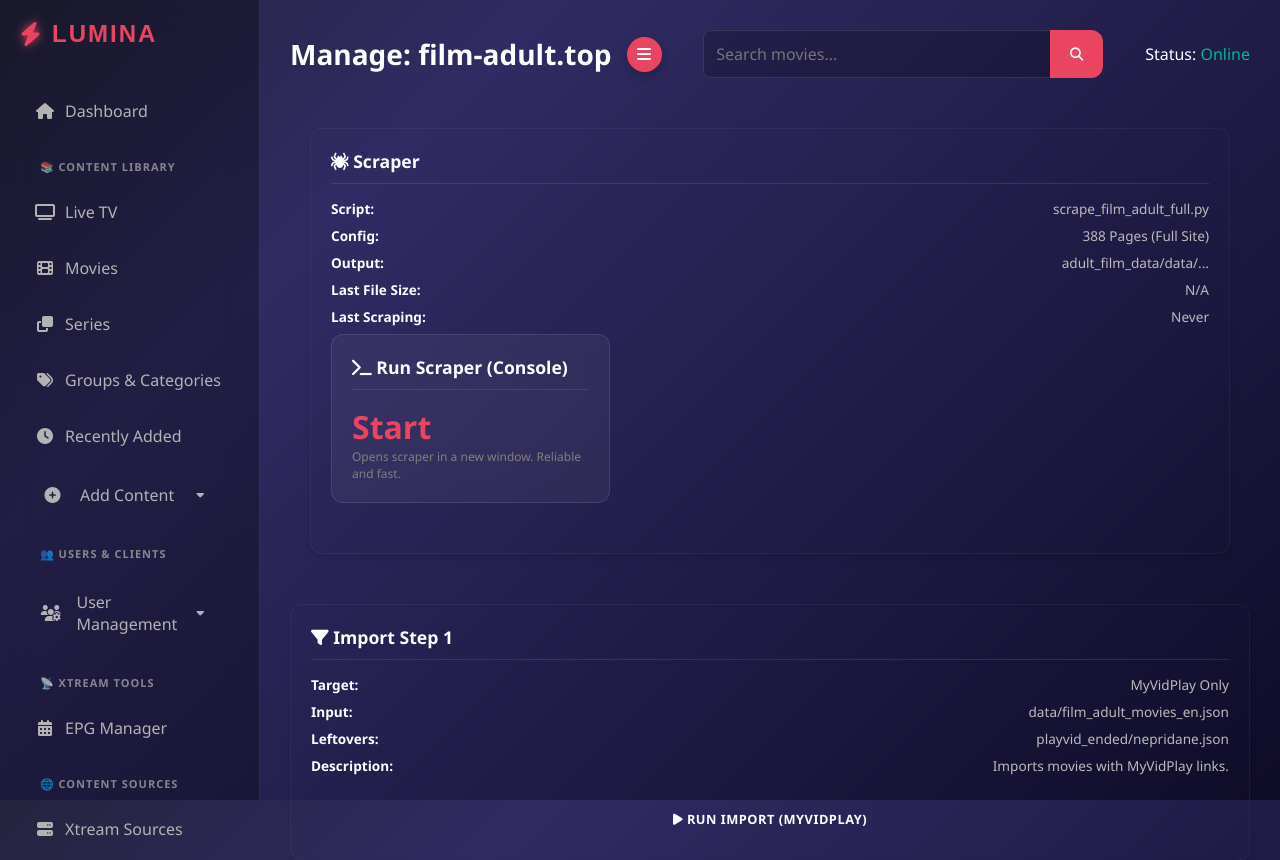
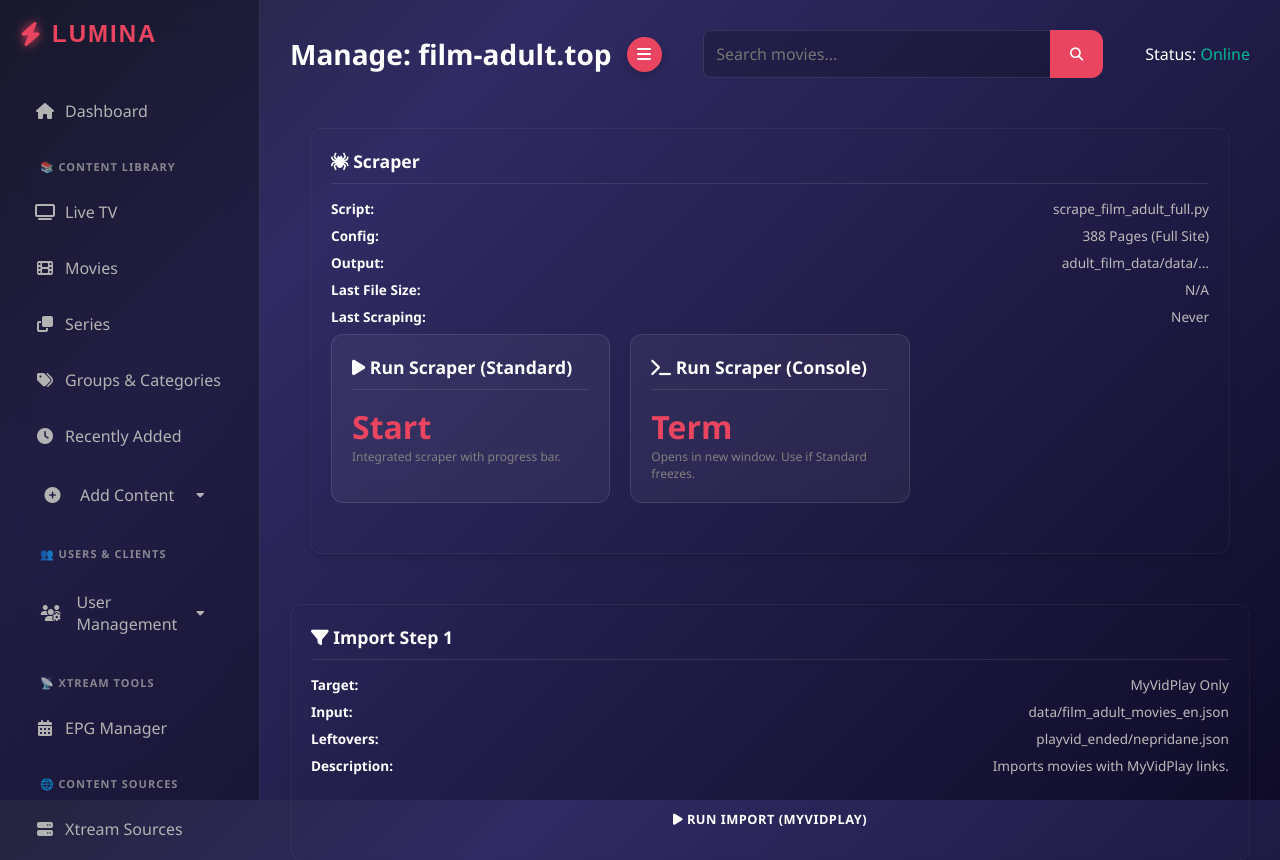
Before and after one commit to sonics007/Lumina, a Flask app: page /sources/film-adult-manage in a window 1280 px wide. Shown: the top 860 px of the page. Run offline with Flask 3, Linux system fonts and the light colour scheme.

Commit message:
Restore Standard Scraper (Progress Bar) UI, keeping Console Scraper as backup

```diff
--- a/app/templates/sources_film_adult.html
+++ b/app/templates/sources_film_adult.html
@@ -16,14 +16,98 @@
                 <p><strong>Last Scraping:</strong> {{ scrape_time }}</p>
             </div>
             <div class="card-grid">
-                <!-- Standard Scraper removed due to freezing issues. Using Reliable Console Runner. -->
-                <div class="card" onclick="runScript('scrape', this)"
-                    style="width: 100%; max-width: 400px; cursor: pointer;">
+                <!-- Standard Scraper (Progress Bar) -->
+                <div class="card" onclick="openScraperModal()" style="cursor: pointer;">
+                    <h3><i class="fas fa-play"></i> Run Scraper (Standard)</h3>
+                    <div class="value">Start</div>
+                    <p style="color:grey; font-size:12px;">Integrated scraper with progress bar.</p>
+                </div>
+
+                <!-- Legacy Console Scraper (Fallback) -->
+                <div class="card" onclick="runScript('scrape', this)" style="cursor: pointer;">
                     <h3><i class="fas fa-terminal"></i> Run Scraper (Console)</h3>
-                    <div class="value">Start</div>
-                    <p style="color:grey; font-size:12px;">Opens scraper in a new window. Reliable and fast.</p>
+                    <div class="value">Term</div>
+                    <p style="color:grey; font-size:12px;">Opens in new window. Use if Standard freezes.</p>
                 </div>
             </div>
+
+            <!-- Scraper Modal -->
+            <div id="scraperModal" class="lightbox" style="display:none; align-items:center; justify-content:center;">
+                <div
+                    style="background: var(--bg-color); width: 600px; padding: 30px; border-radius: 12px; border: 1px solid var(--glass-border); position: relative;">
+                    <button onclick="closeScraperModal()"
+                        style="position:absolute; top:15px; right:15px; background:none; border:none; color:white; font-size:20px; cursor:pointer;">&times;</button>
+                    <h2>Scraper Progress</h2>
+                    <div style="margin: 20px 0;">
+                        <div style="display:flex; justify-content:space-between; margin-bottom:5px;">
+                            <span id="scrStatus">Idle</span>
+                            <span id="scrPage">Page 0/0</span>
+                        </div>
+                        <div style="width:100%; height:10px; background:#333; border-radius:5px; overflow:hidden;">
+                            <div id="scrBar"
+                                style="width:0%; height:100%; background:var(--accent-color); transition: width 0.3s;">
+                            </div>
+                        </div>
+                        <p style="text-align:center; font-size:12px; color:grey; margin-top:5px;">Movies Found: <span
+                                id="scrFound" style="color:white; font-weight:bold;">0</span></p>
+                    </div>
+
+                    <div id="scrLog"
+                        style="height:150px; overflow-y:auto; background:rgba(0,0,0,0.3); padding:10px; font-family:monospace; font-size:12px; border-radius:6px; margin-bottom:20px;">
+                        Ready to start...
+                    </div>
+
+                    <div style="display:flex; gap:10px; justify-content:flex-end;">
+                        <button onclick="startScrape()" class="btn btn-primary">Start</button>
+                        <button onclick="stopScrape()" class="btn btn-danger">Stop</button>
+                        <button onclick="closeScraperModal()" class="btn btn-secondary"
+                            style="margin-left:5px; background:#555;">Close</button>
+                    </div>
+                </div>
+            </div>
+
+            <script>
+                let pollInterval;
+
+                function openScraperModal() {
+                    document.getElementById('scraperModal').style.display = 'flex';
+                    pollStatus();
+                    pollInterval = setInterval(pollStatus, 1000);
+                }
+
+                function closeScraperModal() {
+                    document.getElementById('scraperModal').style.display = 'none';
+                    if (pollInterval) clearInterval(pollInterval);
+                }
+
+                async function startScrape() {
+                    await fetch('/api/scraper/start', { method: 'POST' });
+                }
+
+                async function stopScrape() {
+                    await fetch('/api/scraper/stop', { method: 'POST' });
+                }
+
+                async function pollStatus() {
+                    try {
+                        const res = await fetch('/api/scraper/status');
+                        const data = await res.json();
+
+                        document.getElementById('scrStatus').innerText = data.status;
+                        document.getElementById('scrPage').innerText = `Page ${data.current_page} / ${data.max_pages}`;
+                        document.getElementById('scrFound').innerText = data.total_found;
+
+                        const logDiv = document.getElementById('scrLog');
+                        logDiv.innerHTML = data.log.join('<br>');
+                        logDiv.scrollTop = logDiv.scrollHeight;
+
+                        if (data.max_pages > 0) {
+                            const pct = (data.current_page / data.max_pages) * 100;
+                            document.getElementById('scrBar').style.width = pct + '%';
+                        }
+                    } catch (e) { console.error(e); }
+                }
+            </script>
         </div>
     </div>
 
```
